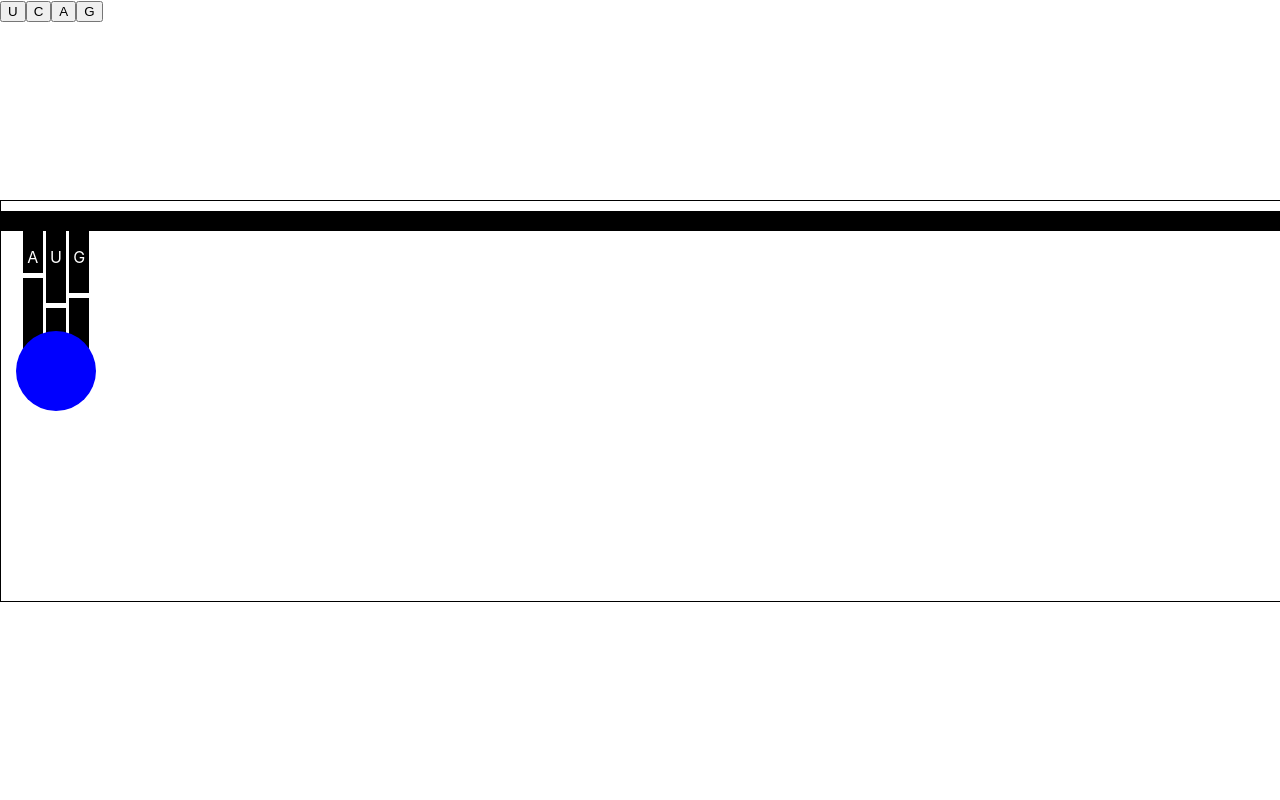
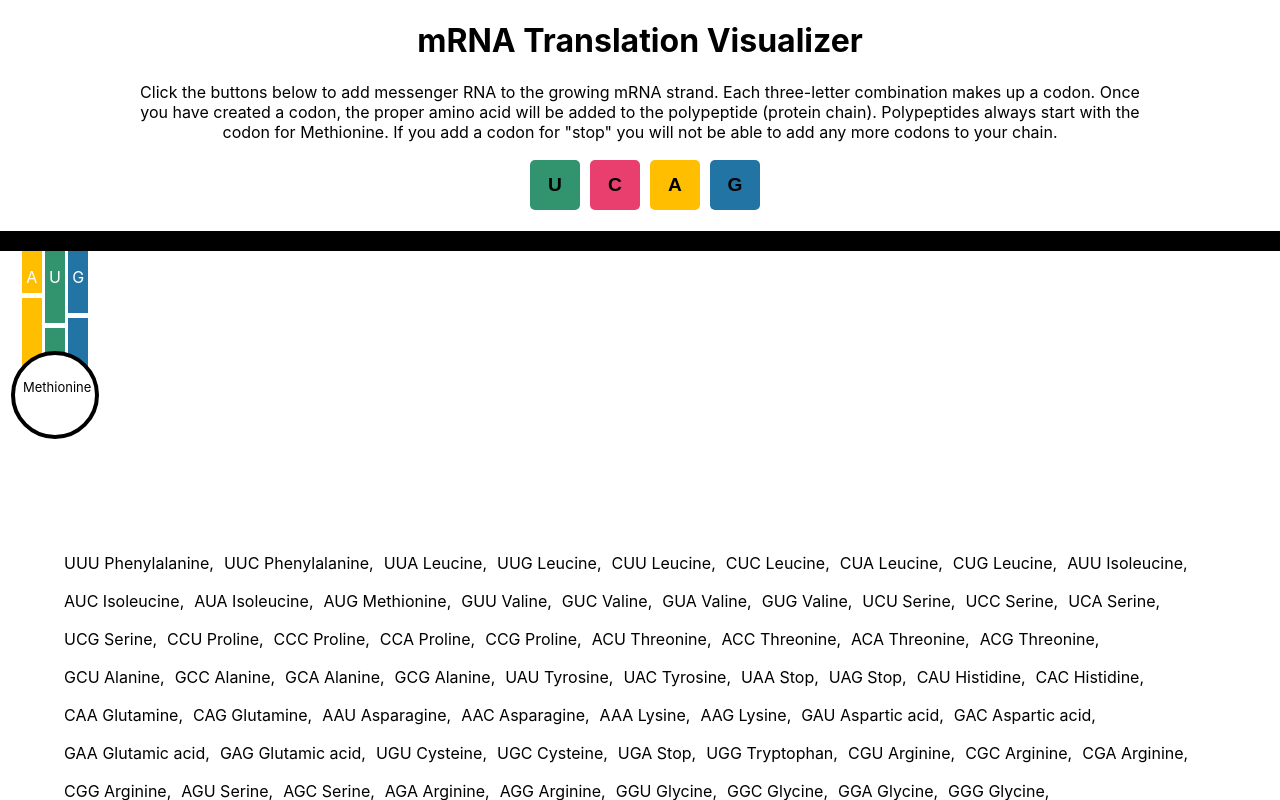
Before and after one commit to josephlarrivy/codon-visualizer, a React (Create React App) app: page / in a window 1280 px wide. Built offline with nearby package versions, Linux system fonts and the light colour scheme.

Commit message:
project done

```diff
--- a/src/App.js
+++ b/src/App.js
@@ -15,10 +15,13 @@ function App() {
 
   let buildingAmionAcid = ''
   const addLetterToBuildingCodon = (e) => {
-    buildingAmionAcid += e.target.value
-    if (buildingAmionAcid.length === 3) {
-      addToAminoAcidChain(buildingAmionAcid)
-      buildingAmionAcid = ''
+    const lastCodon = aminoAcidChain[aminoAcidChain.length-1]
+    if (lastCodon !== 'UAA' && lastCodon !== 'UAG' && lastCodon !== 'UGA') {
+      buildingAmionAcid += e.target.value
+      if (buildingAmionAcid.length === 3) {
+        addToAminoAcidChain(buildingAmionAcid)
+        buildingAmionAcid = ''
+      }
     }
   }
 
--- a/src/components/AminoAcidArea.js
+++ b/src/components/AminoAcidArea.js
@@ -1,12 +1,83 @@
 import React from "react";
+
+import '../styles/AminoAcidArea.css'
 
 const AminoAcidArea = () => {
 
+  const codonMappings = {
+    'UUU': 'Phenylalanine',
+    'UUC': 'Phenylalanine',
+    'UUA': 'Leucine',
+    'UUG': 'Leucine',
+    'CUU': 'Leucine',
+    'CUC': 'Leucine',
+    'CUA': 'Leucine',
+    'CUG': 'Leucine',
+    'AUU': 'Isoleucine',
+    'AUC': 'Isoleucine',
+    'AUA': 'Isoleucine',
+    'AUG': 'Methionine',
+    'GUU': 'Valine',
+    'GUC': 'Valine',
+    'GUA': 'Valine',
+    'GUG': 'Valine',
+    'UCU': 'Serine',
+    'UCC': 'Serine',
+    'UCA': 'Serine',
+    'UCG': 'Serine',
+    'CCU': 'Proline',
+    'CCC': 'Proline',
+    'CCA': 'Proline',
+    'CCG': 'Proline',
+    'ACU': 'Threonine',
+    'ACC': 'Threonine',
+    'ACA': 'Threonine',
+    'ACG': 'Threonine',
+    'GCU': 'Alanine',
+    'GCC': 'Alanine',
+    'GCA': 'Alanine',
+    'GCG': 'Alanine',
+    'UAU': 'Tyrosine',
+    'UAC': 'Tyrosine',
+    'UAA': 'Stop',
+    'UAG': 'Stop',
+    'CAU': 'Histidine',
+    'CAC': 'Histidine',
+    'CAA': 'Glutamine',
+    'CAG': 'Glutamine',
+    'AAU': 'Asparagine',
+    'AAC': 'Asparagine',
+    'AAA': 'Lysine',
+    'AAG': 'Lysine',
+    'GAU': 'Aspartic acid',
+    'GAC': 'Aspartic acid',
+    'GAA': 'Glutamic acid',
+    'GAG': 'Glutamic acid',
+    'UGU': 'Cysteine',
+    'UGC': 'Cysteine',
+    'UGA': 'Stop',
+    'UGG': 'Tryptophan',
+    'CGU': 'Arginine',
+    'CGC': 'Arginine',
+    'CGA': 'Arginine',
+    'CGG': 'Arginine',
+    'AGU': 'Serine',
+    'AGC': 'Serine',
+    'AGA': 'Arginine',
+    'AGG': 'Arginine',
+    'GGU': 'Glycine',
+    'GGC': 'Glycine',
+    'GGA': 'Glycine',
+    'GGG': 'Glycine',
+  };
+
   return (
     <div id="amino-acid-area">
-
+      {Object.entries(codonMappings).map(([codon, aminoAcid]) => (
+        <p key={codon}>{codon} {aminoAcid},</p>
+      ))}
     </div>
-  )
+  );
 }
 
 export default AminoAcidArea;
--- a/src/components/FormArea.js
+++ b/src/components/FormArea.js
@@ -4,12 +4,20 @@ import '../styles/FormArea.css'
 
 const FormArea = ({ addToAminoAcidChain, addLetterToBuildingCodon }) => {
 
+
   return (
     <div id="form-area">
-      <button onClick={(e) => addLetterToBuildingCodon(e)} value={'U'}>U</button>
-      <button onClick={(e) => addLetterToBuildingCodon(e)} value={'C'}>C</button>
-      <button onClick={(e) => addLetterToBuildingCodon(e)} value={'A'}>A</button>
-      <button onClick={(e) => addLetterToBuildingCodon(e)} value={'G'}>G</button>
+      <div className="instructions">
+        <h1>mRNA Translation Visualizer</h1>
+        <p>Click the buttons below to add messenger RNA to the growing mRNA strand. Each three-letter combination makes up a codon. Once you have created a codon, the proper amino acid will be added to the polypeptide (protein chain). Polypeptides always start with the codon for Methionine. If you add a codon for "stop" you will not be able to add any more codons to your chain.</p>
+      </div>
+
+
+
+      <button id="button-U" onClick={(e) => addLetterToBuildingCodon(e)} value={'U'}>U</button>
+      <button id="button-C" onClick={(e) => addLetterToBuildingCodon(e)} value={'C'}>C</button>
+      <button id="button-A" onClick={(e) => addLetterToBuildingCodon(e)} value={'A'}>A</button>
+      <button id="button-G" onClick={(e) => addLetterToBuildingCodon(e)} value={'G'}>G</button>
     </div>
   )
 }
--- a/src/components/MRNAArea.js
+++ b/src/components/MRNAArea.js
@@ -20,12 +20,25 @@ const MRNAArea = ({ aminoAcidChain }) => {
       <div id="mrna-rail"></div>
         <div className="codon-outer-container">
           {aminoAcidChain && aminoAcidChain.map(codon => {
-            return (
-              <div id="codon">
-                <Codon codon={codon}/>
-                <div className="sphere"></div>
-              </div>
-            )
+            {if (codon !== 'UAA' && codon !== 'UAG' && codon !== 'UGA') {
+              return (
+                <div id="codon">
+                  <Codon codon={codon} />
+                  <div className="sphere">
+                    <p className="amino-acid-name-label">{(getAminoAcid(codon))}</p>
+                  </div>
+                </div>
+              )
+            } else {
+              return (
+                <div id="codon">
+                  <Codon codon={codon} />
+                  <div className="sphere-off">
+                    <p className="amino-acid-name-label">{(getAminoAcid(codon))}</p>
+                  </div>
+                </div>
+              )
+            }}
           })}
       </div>
     </div>
--- a/src/hooks/useConvertCodonToName.js
+++ b/src/hooks/useConvertCodonToName.js
@@ -5,8 +5,8 @@ const useConvertCodonToName = () => {
   const getAminoAcid = (codon) => {
 
     const codonAminoAcid = {
-      'UUU': 'Phenylalanine',
-      'UUC': 'Phenylalanine',
+      'UUU': 'Phenyl- alanine',
+      'UUC': 'Phenyl- alanine',
       'UUA': 'Leucine',
       'UUG': 'Leucine',
       'CUU': 'Leucine',
--- a/src/styles/AminoAcidArea.css
+++ b/src/styles/AminoAcidArea.css
@@ -0,0 +1,9 @@
+#amino-acid-area {
+    display: flex;
+    flex-wrap: wrap;
+}
+
+#amino-acid-area p {
+    margin-top: 2px;
+    margin-right: 10px;
+}
--- a/src/styles/App.css
+++ b/src/styles/App.css
@@ -14,11 +14,12 @@
 #mrna-area-container {
     /* background-color: black; */
     width: 100%;
-    height: 50%;
+    height: 40%;
 }
 
 #amino-acid-area-container {
     /* background-color: aqua; */
-    width: 100%;
+    width: 90%;
+    margin: auto;
     height: 25%;
 }
--- a/src/styles/Codon.css
+++ b/src/styles/Codon.css
@@ -3,7 +3,7 @@
     width: 20px;
     height: 120px;
     text-align: center;
-    background-color: black;
+    background-color: #FFBF00;
     color: white;
     animation-name: moveSpikeU;
     animation-duration: 2s;
@@ -54,7 +54,7 @@
     width: 20px;
     height: 120px;
     text-align: center;
-    background-color: black;
+    background-color: #E83F6F;
     color: white;
     animation-name: moveSpikeC;
     animation-duration: 2s;
@@ -105,7 +105,7 @@
     width: 20px;
     height: 120px;
     text-align: center;
-    background-color: black;
+    background-color: #2274A5;
     color: white;
     animation-name: moveSpikeG;
     animation-duration: 2s;
@@ -156,7 +156,7 @@
     width: 20px;
     height: 120px;
     text-align: center;
-    background-color: black;
+    background-color: #32936F;
     color: white;
     animation-name: moveSpikeU;
     animation-duration: 2s;
--- a/src/styles/FormArea.css
+++ b/src/styles/FormArea.css
@@ -1,3 +1,37 @@
 #form-area {
+    width: 100%;
+    height: 100%;
+    text-align: center;
+}
 
+.instructions {
+    width: 80%;
+    margin-left: 10%;
 }
+
+button {
+    width: 50px;
+    height: 50px;
+    margin-top: 2px;
+    margin-left: 10px;
+    border: none;
+    border-radius: 5px;
+    font-size: larger;
+    font-weight: 600;
+}
+
+#button-U {
+    background-color: #32936F;
+}
+
+#button-C {
+    background-color: #E83F6F;
+}
+
+#button-A {
+    background-color: #FFBF00;
+}
+
+#button-G {
+    background-color: #2274A5;
+}
--- a/src/styles/MRNAArea.css
+++ b/src/styles/MRNAArea.css
@@ -2,7 +2,7 @@
     width: 100%;
     height: 100%;
     /* background-color: aqua; */
-    border: 1px solid black;
+    /* border: 1px solid black; */
 }
 
 #mrna-rail {
@@ -28,10 +28,24 @@
 .sphere {
     width: 80px;
     height: 80px;
-    background-color: blue;
+    background-color: white;
+    border: 4px solid black;
     border-radius: 50%;
     position: absolute;
     margin-top: 100px;
+    animation-name: moveSphere;
+    animation-duration: 2s;
+}
+
+.sphere-off {
+    width: 80px;
+    height: 80px;
+    background-color: white;
+    border: 4px solid white;
+    border-radius: 50%;
+    position: absolute;
+    margin-top: 100px;
+    font-weight: 900;
     animation-name: moveSphere;
     animation-duration: 2s;
 }
@@ -51,3 +65,11 @@
         margin-top: 100px;
     }
 }
+
+.amino-acid-name-label {
+    font-size: small;
+    text-align: center;
+    margin-top: 30%;
+    width: 80%;
+    margin-left: 10%;
+}
```
Also changed, not shown: src/styles/colors.md (added, +1 -0 lines).
